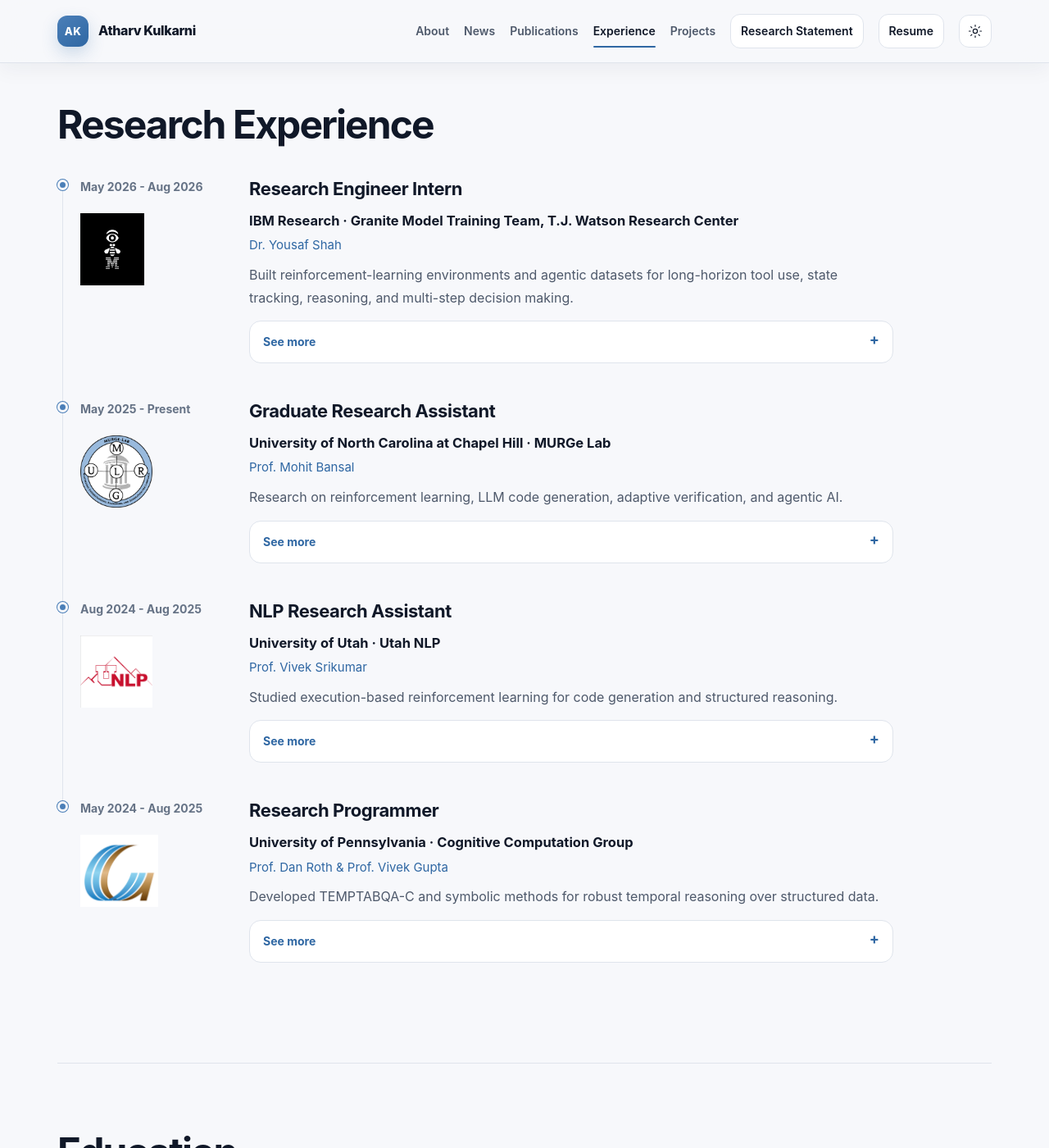
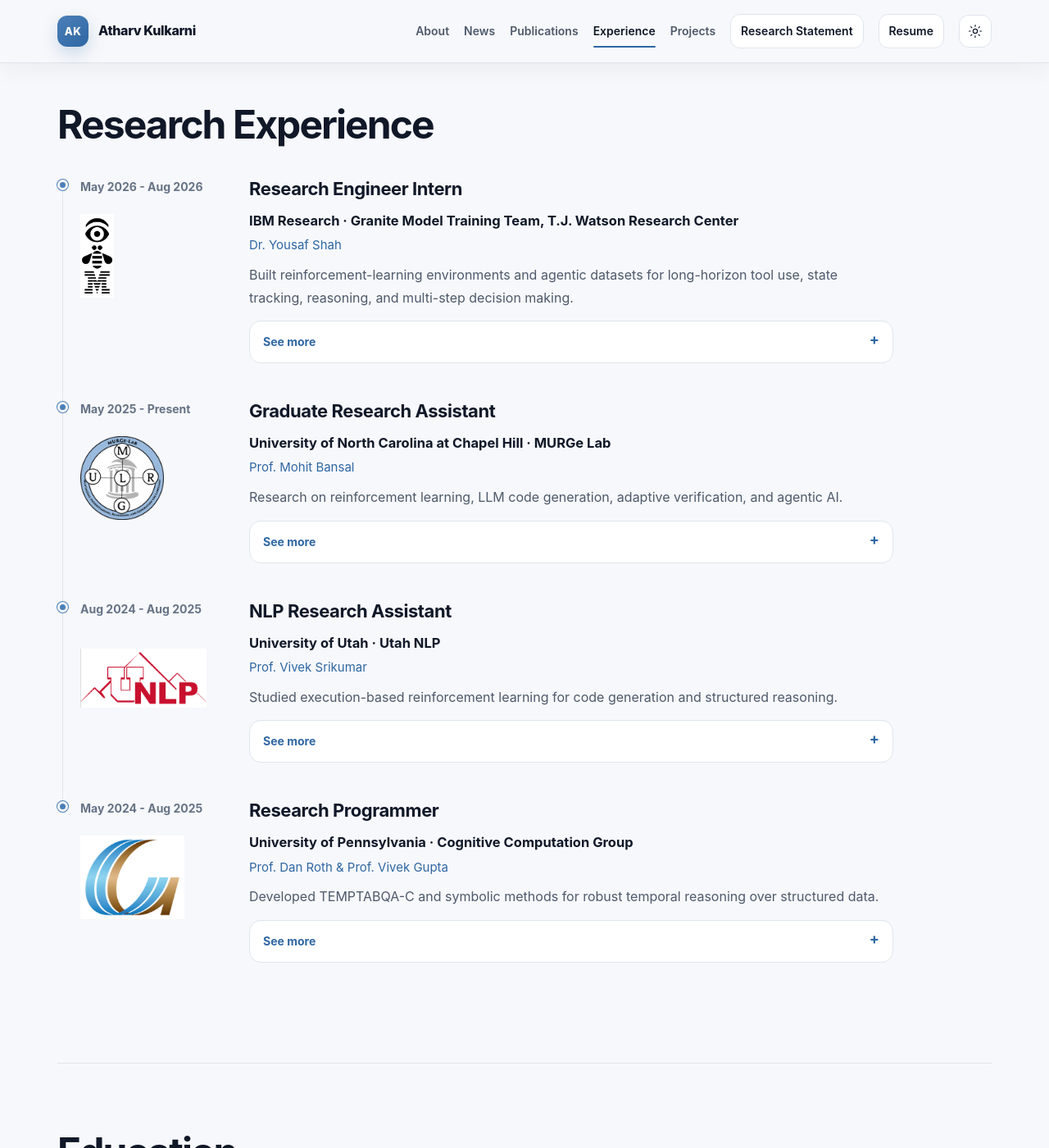
Before and after one commit to AtharvKulkarni22/AtharvKulkarni22.github.io, a Jekyll site: the page built from index.html, in a window 1280 px wide and 1400 px high, scrolled down 3984 px. Shown: the whole window at 82% size. Built offline with Jekyll 4.4.1, drawn with Linux system fonts in a browser that asks for light colours.

Commit message:
Improve logo sizing and education alignment

```diff
--- a/_data/experience.yml
+++ b/_data/experience.yml
@@ -10,8 +10,8 @@
   - 'First-authored “Agent Forest: Controlled Complexity Growth for RL environments via a multi-agent orchestration system” (under review at ICLR 2027).'
   - In this work we developed Agent Forest, a multi-agent orchestration framework that transforms seed tasks into verified, progressively harder, and more diverse agentic tasks, introducing controlled difficulty through tool expansion, branching, memory, partial observability, and compositionality.
   - 'Expanded TAU2-Retail, TAU2-Airline, and General-Agent into hardened task collections reaching 388.6%, 338.0%, and 439.6% of their original seed-set sizes, respectively. Demonstrated that the generated tasks introduce meaningful agentic difficulty: Qwen 3.5 397B dropped from 75.4% → 54.7% Pass@1 on TAU2-Retail; Gemma 4 31B from 66.0% → 28.6% on TAU2-Airline and 68.8% → 25.6% on General-Agent; and GLM-5.2 from 72.0% → 53.6% on TAU2-Airline.'
-  logo_light: /assets/img/ibm_logo_black.png
-  logo_dark: /assets/img/ibm_logo_white.png
+  logo_light: /assets/img/ibm_logo_white.png
+  logo_dark: /assets/img/ibm_logo_black.png
   logo_alt: IBM Research
 - organization: University of North Carolina at Chapel Hill
   group: MURGe Lab
--- a/assets/css/style.scss
+++ b/assets/css/style.scss
@@ -380,8 +380,8 @@
 }
 
 .timeline-logo {
-  width: 150px;
-  height: 92px;
+  width: 160px;
+  height: 108px;
   margin-top: 18px;
   display: flex;
   align-items: center;
@@ -390,8 +390,8 @@
 
 .timeline-logo img {
   display: block;
-  max-width: 144px;
-  max-height: 88px;
+  max-width: 154px;
+  max-height: 102px;
   width: auto;
   height: auto;
   object-fit: contain;
@@ -423,7 +423,7 @@
 
 .education-card-header {
   display: flex;
-  align-items: center;
+  align-items: flex-start;
   justify-content: space-between;
   gap: 22px;
   margin-bottom: 6px;
@@ -436,9 +436,9 @@
 }
 
 .education-logo {
-  width: 145px;
-  height: 96px;
-  flex: 0 0 145px;
+  width: 170px;
+  height: 118px;
+  flex: 0 0 170px;
   display: flex;
   align-items: center;
   justify-content: flex-end;
@@ -446,8 +446,8 @@
 
 .education-logo img {
   display: block;
-  max-width: 138px;
-  max-height: 92px;
+  max-width: 164px;
+  max-height: 110px;
   width: auto;
   height: auto;
   object-fit: contain;
```
Also changed, not shown: assets/img/CogComp_Upenn.png, assets/img/Unc_ChapelHill.png, assets/img/UofU.png, assets/img/ibm_logo_black.png, assets/img/ibm_logo_white.png, assets/img/murgelab.png, assets/img/utah_nlp.png.
